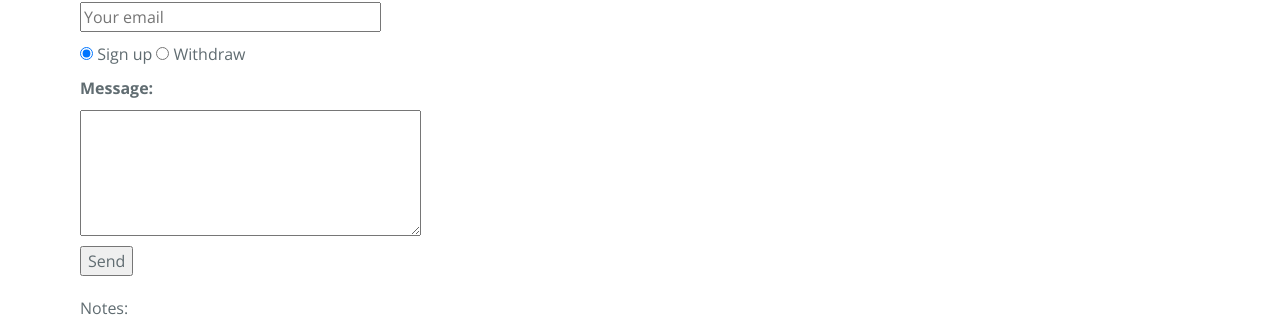
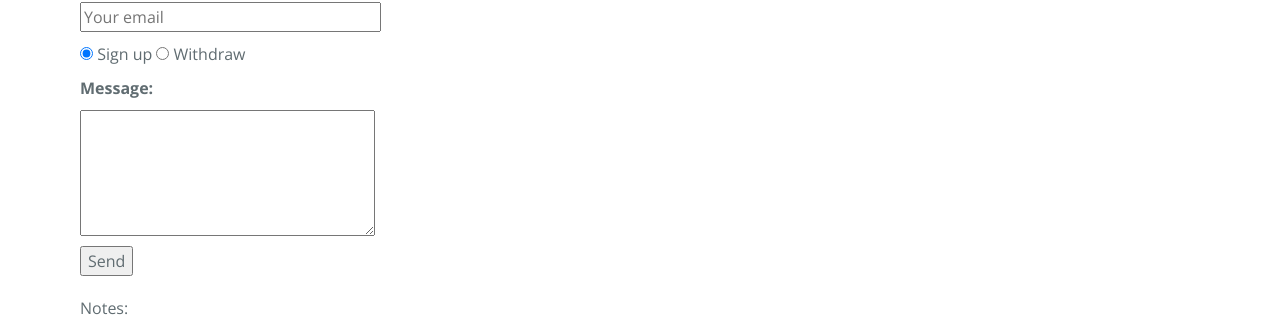
Before and after one commit to yucigou/codegoodworks, a Jekyll site: the page built from enrolment.md, in a window 1280 px wide. Shown: the part 427-752 px from the top of the page. Built offline with Jekyll 4.4.1, drawn with Linux system fonts in a browser that asks for light colours; nearby versions of some CDN libraries.

Commit message:
Adjust style

```diff
--- a/enrolment.md
+++ b/enrolment.md
@@ -24,7 +24,7 @@
   <input type="radio" name="enrolment" value="withdraw"> Withdraw
 
   <label for="message">Message:</label>
-  <textarea name="message" id="message" placeholder="" rows="5" cols="35" maxlength="200"></textarea>
+  <textarea name="message" id="message" placeholder="" rows="5" cols="30" maxlength="200"></textarea>
   <input type="text" name="_gotcha" style="display:none" />
   <button type="submit">Send</button>
 
```
